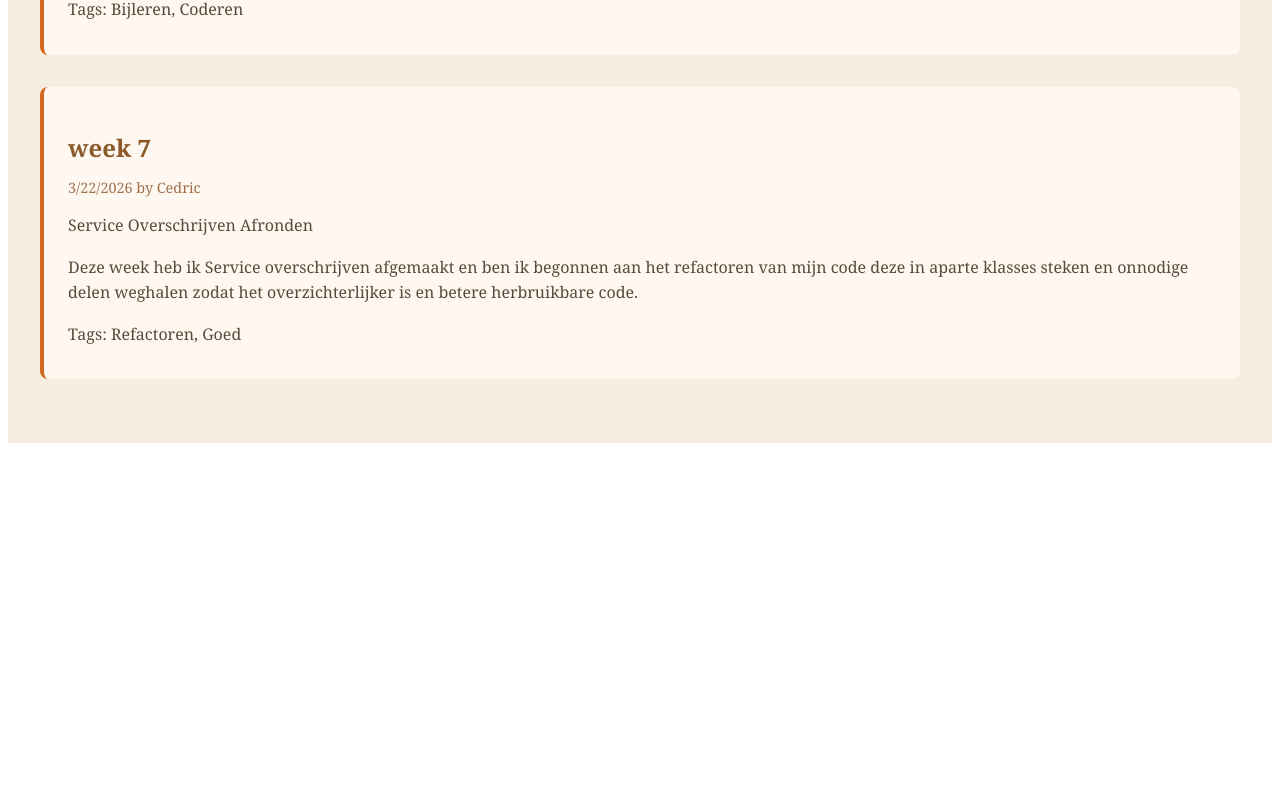
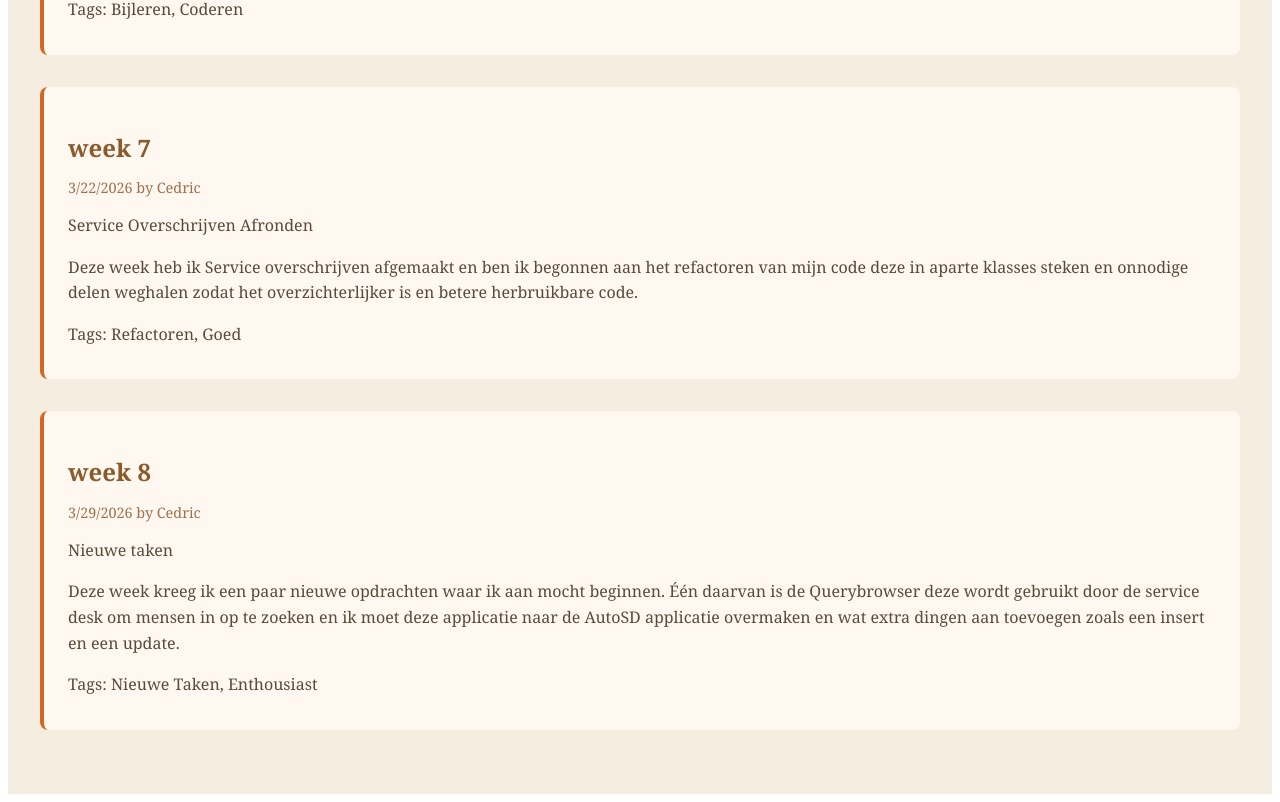
Before and after one commit to CedricDeMaesschalck/Blog, a React (Vite) app in the folder Blog/: page /blog in a window 1280 px wide. Shown: the part 2207-3009 px from the top of the page. Before the commit the page ends 2658 px from the top, so only its background shows below. Built offline with nearby package versions, Linux system fonts and the light colour scheme.

Commit message:
Update Blog.tsx

```diff
--- a/Blog/src/Blog.tsx
+++ b/Blog/src/Blog.tsx
@@ -128,6 +128,18 @@ const Blog = () => {
             date: "03-22-2026",
             author: "Cedric",
             tag: ["Refactoren","Goed"]
+        },
+        {
+
+            id: 8,
+            title : "week 8",
+            excerpt: "Nieuwe taken",
+            content: "Deze week kreeg ik een paar nieuwe opdrachten waar ik aan mocht beginnen. Één daarvan is de Querybrowser deze wordt gebruikt door de service desk om mensen in op te zoeken en ik moet deze applicatie naar de AutoSD applicatie overmaken en wat extra dingen aan toevoegen zoals een insert en een update.",
+            date: "03-29-2026",
+            author: "Cedric",
+            tag: ["Nieuwe Taken", "Enthousiast"]
+
+
         }
     ]);
 
```
